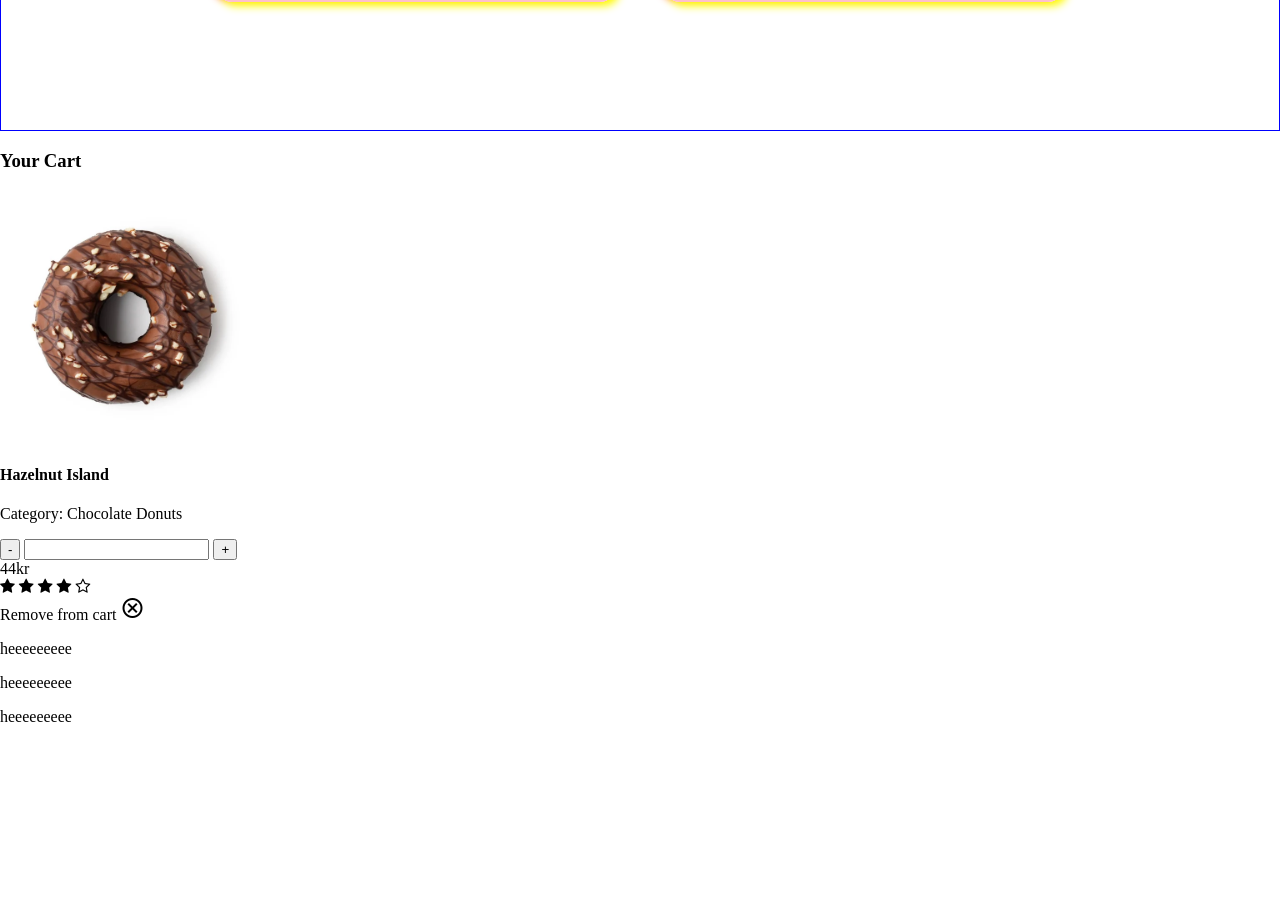
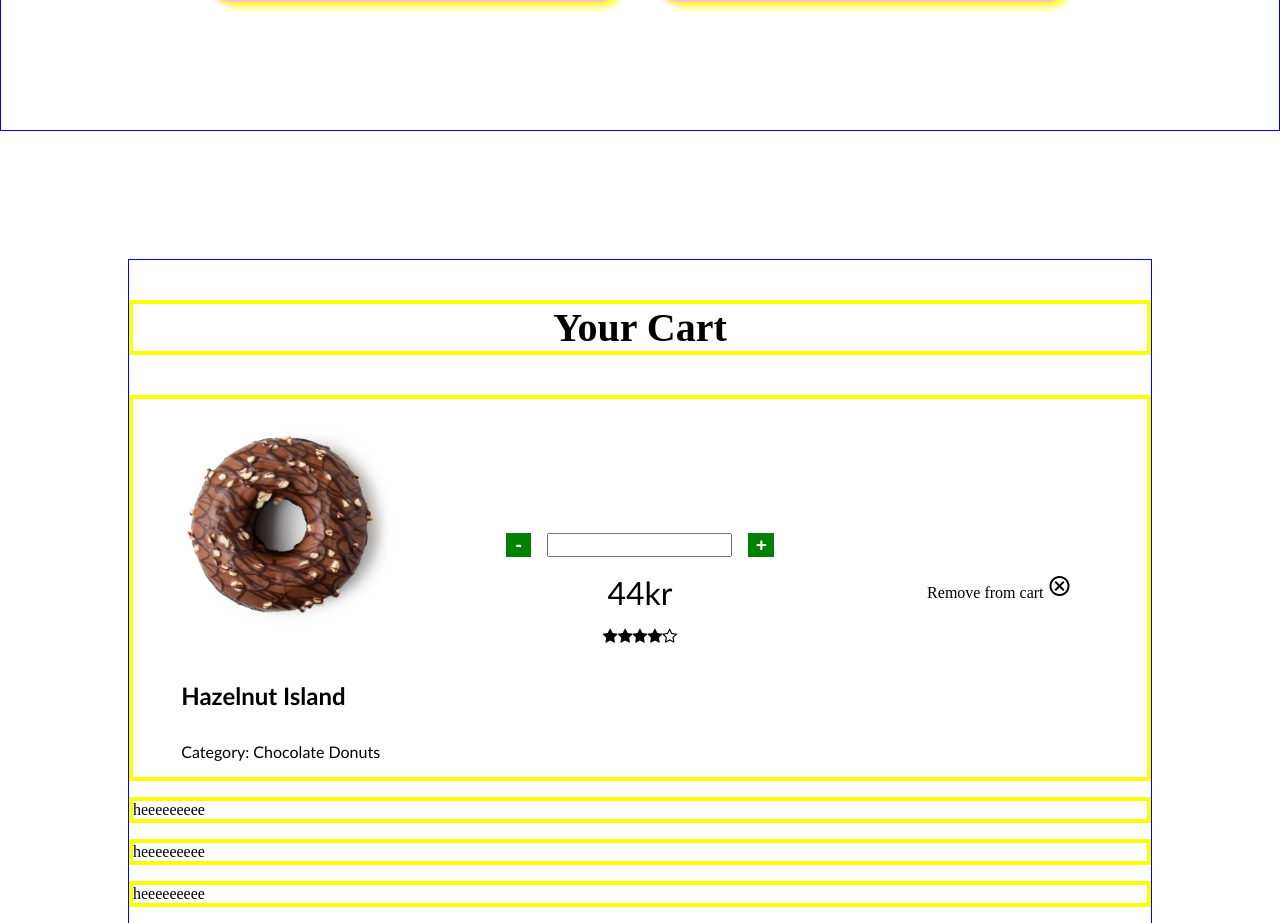
Before and after one commit to armin-164/school-project-3-webshop, a website: page index.html in a window 1280 px wide. Shown: the part 4600-5523 px from the top of the page. Before the commit the page ends 5342 px from the top, so only its background shows below. Drawn offline with nearby package versions, Linux system fonts and the light colour scheme; files that its build step writes are made by us from their sources; a web font is replaced by a local one.

Commit message:
WIP: Cart styling

```diff
--- a/css/_common.scss
+++ b/css/_common.scss
@@ -210,4 +210,103 @@ main {
         }
     }
 
+    .section-checkout {
+        padding: 10%;
+
+        .shop-cart {
+            border: 1px solid blue;
+
+            > h3 {
+                font-size: clamp(2.5em, 3vw, 5em);
+                text-align: center;
+            }
+
+            > * {
+                border: 4px solid yellow;
+            }
+
+
+            .cart-item {
+                display: flex;
+                flex-wrap: wrap;
+                gap: 4em;
+                .item-left-section {
+                    flex: 1;
+                    display: flex;
+                    align-items: center;
+                    justify-content: center;
+                    flex-wrap: wrap;
+                    font-family: $font-def;
+
+                    img {
+                        object-fit: cover;
+                    }
+
+                    .item-info {
+                        > h4 {
+                            font-size: clamp(1.5em, 1.5vw, 3em);
+                        }
+
+                        > p {
+                            font-size: clamp(1em, 1vw, 2em);
+                        }
+
+                    }
+                }
+
+
+
+                .item-middle-section {
+                    flex: 1;
+                    display: flex;
+                    gap: 1em;
+                    align-items: center;
+                    justify-content: center;
+                    flex-flow: column wrap;
+
+                    .item-amount-control {
+                        display: flex;
+                        gap: 1em;
+
+                        > button {
+                            border: none;
+                            width: clamp(1.5rem, 2vw, 2rem);
+                            font-size: clamp(1rem, 1.5vw, 2em);
+                            font-weight: bold;
+                            color: white;
+                            background-color: green;
+                        }
+                    }
+
+                    .item-price {
+                        display: flex;
+                        align-items: center;
+                        gap: 0.5em;
+                        font-family: $font-def;
+
+                        :nth-child(1) {
+                            font-size: clamp(2em, 2vw, 2.5em);
+                        }
+
+                        :nth-child(2) {
+
+                        }
+                    }
+
+                    > .rating {
+                        display: flex;
+                        flex-wrap: nowrap;
+                    }
+                }
+
+                .item-right-section {
+                    flex: 1;
+                    display: flex;
+                    align-items: center;
+                    justify-content: center;
+                }
+            }
+        }
+    }
+
 }
```
